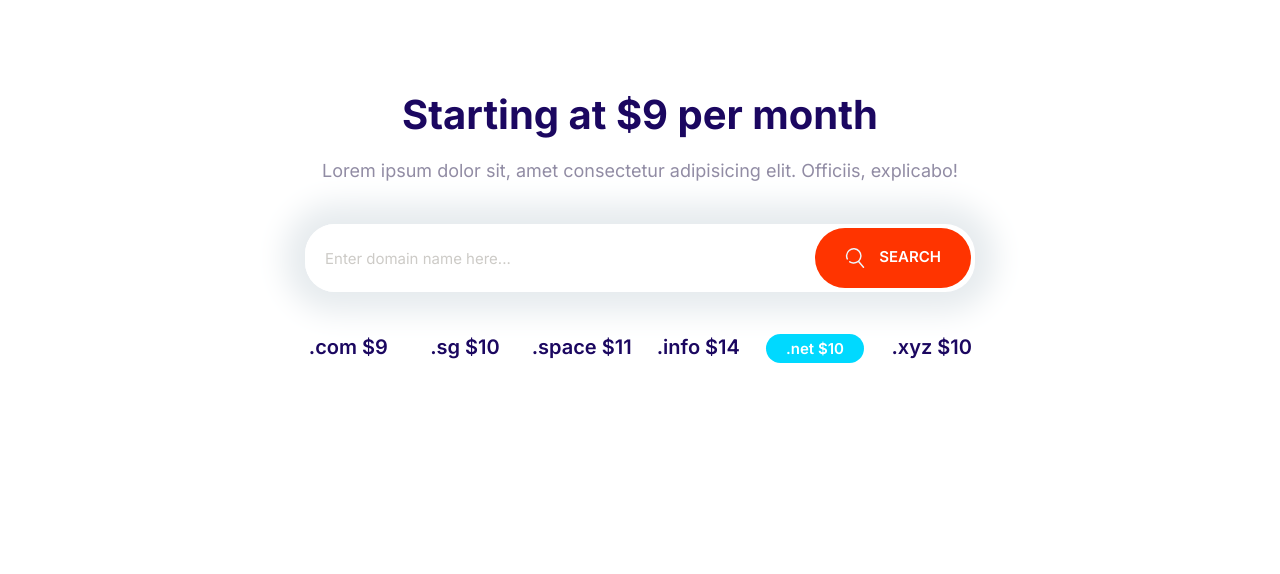
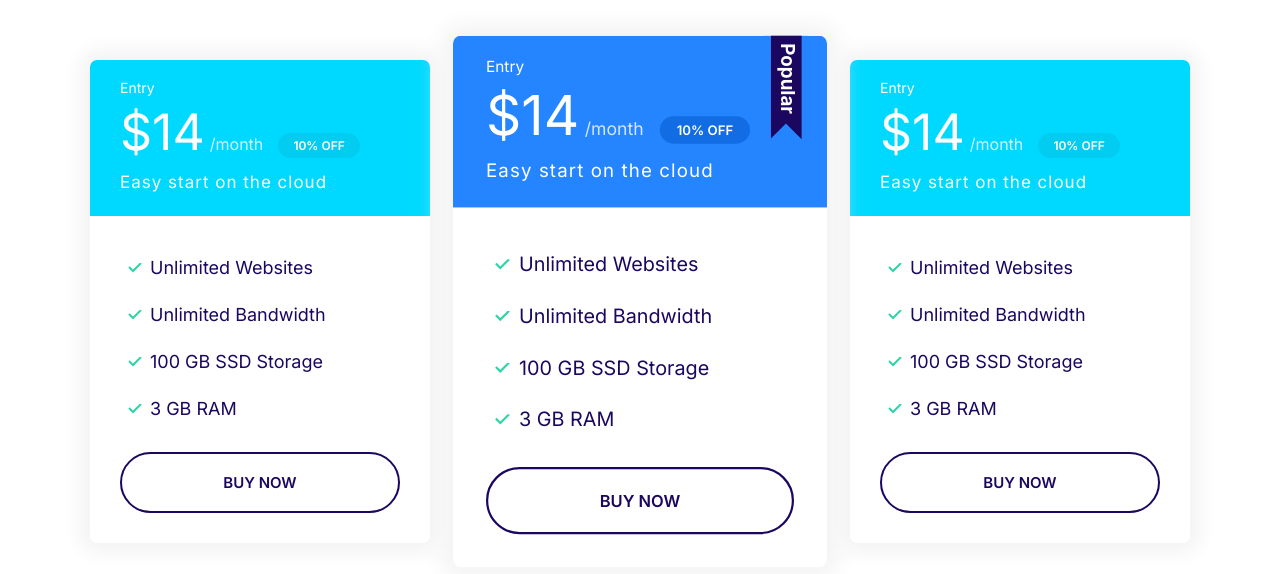
Before and after one commit to FER4S/Moshify, a plain HTML site: page index.html in a window 1280 px wide. Drawn offline with Linux system fonts and the light colour scheme.

Commit message:
Build Plans Block.

```diff
--- a/css/styles.css
+++ b/css/styles.css
@@ -316,13 +316,17 @@ a {
   background: var(--secondary-color);
   color: #fff;
 }
-
+.card--primary .badge--primary {
+  background: #126de4;
+}
 .card--secondary .badge--secondary {
   background: #02cdf1;
 }
 
 /* Plans */
-
+.plan {
+  transition: transform 0.2s ease-out;
+}
 .plan__name {
   color: #fff;
   margin: 0;
@@ -351,6 +355,11 @@ a {
 .plan .list__item {
   margin-bottom: 2rem;
 }
+
+.plan--popular {
+  transform: scale(1.1);
+}
+
 .plan--popular .card__header {
   position: relative;
 }
@@ -361,6 +370,13 @@ a {
   position: absolute;
   top: -6px;
   right: 5%;
+}
+
+.plan:hover {
+  transform: scale(1.05);
+}
+.plan--popular:hover {
+  transform: scale(1.15);
 }
 
 @media screen and (min-width: 1024px) {
@@ -694,3 +710,14 @@ a {
     grid-template-columns: repeat(auto-fit, minmax(10rem, 1fr));
   }
 }
+
+/* Plans Block */
+
+.plans-block .grid {
+  gap: 8rem 4rem;
+}
+
+.plans-block .card {
+  max-width: 500px;
+  margin: 0 auto;
+}
--- a/index.html
+++ b/index.html
@@ -13,35 +13,69 @@
     <link rel="stylesheet" href="css/styles.css" />
   </head>
   <body>
-    <section class="block container domain-block">
-      <header class="block__header">
-        <h2>Starting at $9 per month</h2>
-        <p>
-          Lorem ipsum dolor sit, amet consectetur adipisicing elit. Officiis,
-          explicabo!
-        </p>
-      </header>
-      <div class="input-group">
-        <input
-          type="text"
-          class="input"
-          placeholder="Enter domain name here..."
-        />
-        <button class="btn btn--accent">
-          <svg class="icon icon--white">
-            <use xlink:href="images/sprite.svg#search"></use>
-          </svg>
-          Search
-        </button>
+    <section class="block container plans-block">
+      <div class="grid grid--1x3">
+        <div class="plan">
+          <div class="card card--secondary">
+            <header class="card__header">
+              <h3 class="plan__name">Entry</h3>
+              <span class="plan__price">$14</span>
+              <span class="plan__billing-cycle">/month</span>
+              <span class="badges badge--secondary badge--small">10% OFF</span>
+              <span class="plan__description">Easy start on the cloud</span>
+            </header>
+            <div class="card__body">
+              <ul class="list list--tick">
+                <li class="list__item">Unlimited Websites</li>
+                <li class="list__item">Unlimited Bandwidth</li>
+                <li class="list__item">100 GB SSD Storage</li>
+                <li class="list__item">3 GB RAM</li>
+              </ul>
+              <button class="btn btn--outline btn--block">Buy Now</button>
+            </div>
+          </div>
+        </div>
+        <div class="plan plan--popular">
+          <div class="card card--primary">
+            <header class="card__header">
+              <h3 class="plan__name">Entry</h3>
+              <span class="plan__price">$14</span>
+              <span class="plan__billing-cycle">/month</span>
+              <span class="badges badge--primary badge--small">10% OFF</span>
+              <span class="plan__description">Easy start on the cloud</span>
+            </header>
+            <div class="card__body">
+              <ul class="list list--tick">
+                <li class="list__item">Unlimited Websites</li>
+                <li class="list__item">Unlimited Bandwidth</li>
+                <li class="list__item">100 GB SSD Storage</li>
+                <li class="list__item">3 GB RAM</li>
+              </ul>
+              <button class="btn btn--outline btn--block">Buy Now</button>
+            </div>
+          </div>
+        </div>
+        <div class="plan">
+          <div class="card card--secondary">
+            <header class="card__header">
+              <h3 class="plan__name">Entry</h3>
+              <span class="plan__price">$14</span>
+              <span class="plan__billing-cycle">/month</span>
+              <span class="badges badge--secondary badge--small">10% OFF</span>
+              <span class="plan__description">Easy start on the cloud</span>
+            </header>
+            <div class="card__body">
+              <ul class="list list--tick">
+                <li class="list__item">Unlimited Websites</li>
+                <li class="list__item">Unlimited Bandwidth</li>
+                <li class="list__item">100 GB SSD Storage</li>
+                <li class="list__item">3 GB RAM</li>
+              </ul>
+              <button class="btn btn--outline btn--block">Buy Now</button>
+            </div>
+          </div>
+        </div>
       </div>
-      <ul class="list domain-block__prices">
-        <li>.com $9</li>
-        <li>.sg $10</li>
-        <li>.space $11</li>
-        <li>.info $14</li>
-        <li><span class="badges badge--secondary">.net $10</span></li>
-        <li>.xyz $10</li>
-      </ul>
     </section>
     <script src="js/main.js"></script>
   </body>
```
Also changed, not shown: components/Plans Final.html (added, +64 -0 lines).
